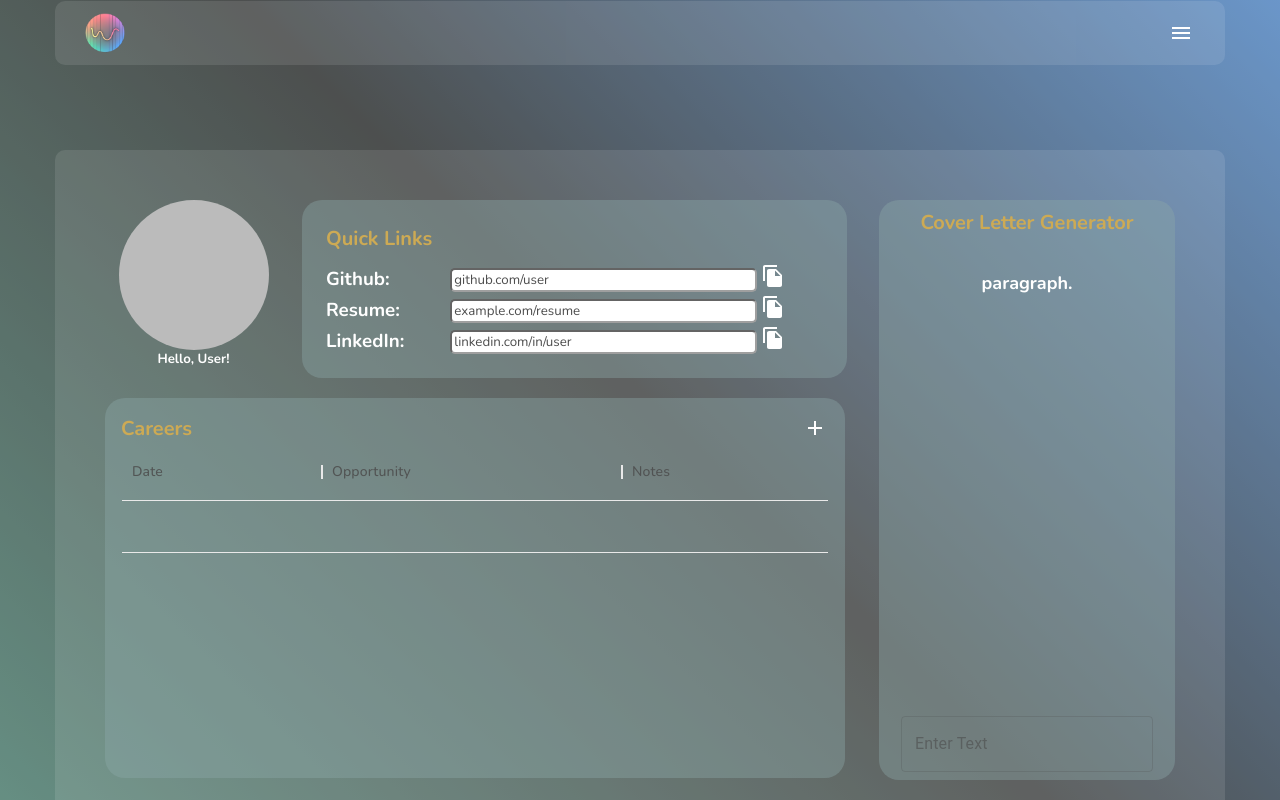
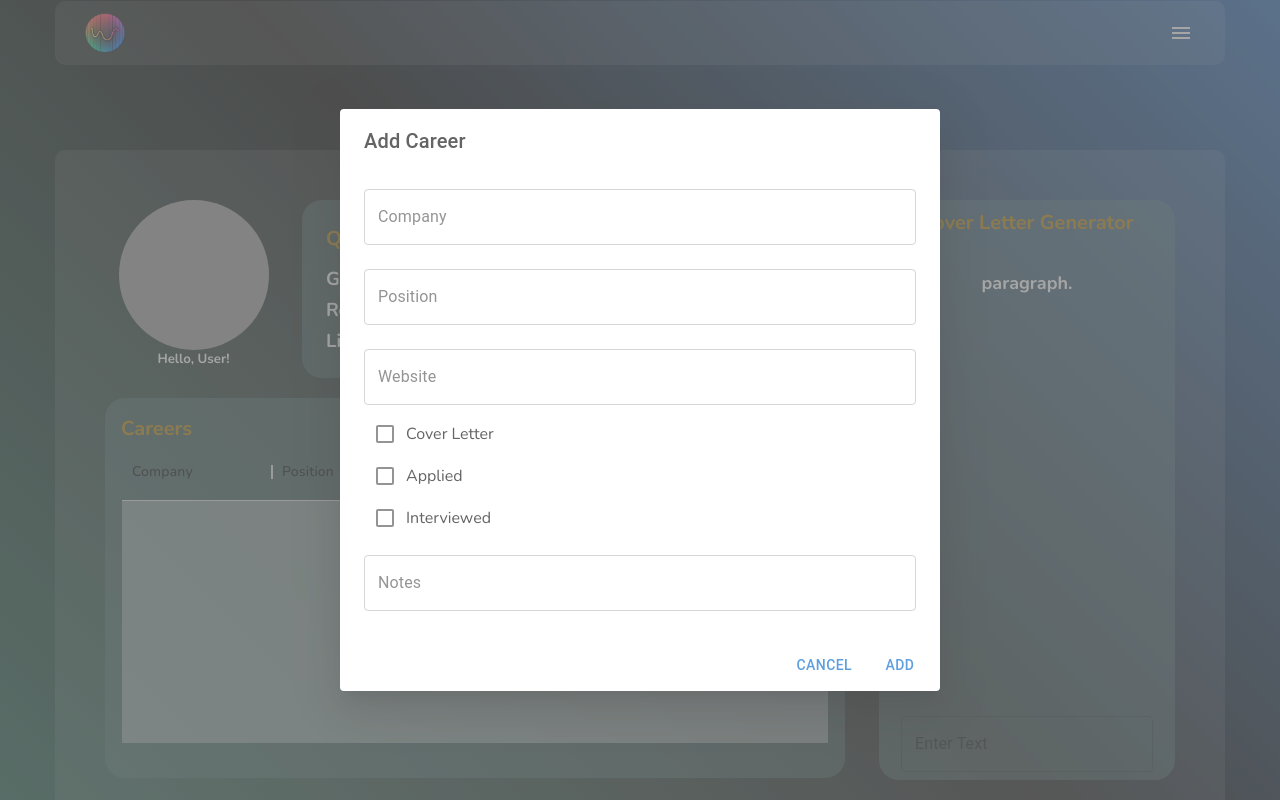
Before and after one commit to SamMaisha/pulse-app, a React (Create React App) app in the folder client/: page /dashboard in a window 1280 px wide. Both pictures are taken after a click on the button 815 px from the left and 427 px from the top of the page. Shown: the top 800 px of the page. Built offline with nearby package versions, Linux system fonts and the light colour scheme; no server answers; grey boxes are pictures that could not be loaded.

Commit message:
update careers component, add content, add popup window for add/edit

```diff
--- a/client/src/components/Careers.jsx
+++ b/client/src/components/Careers.jsx
@@ -1,25 +1,120 @@
 import React, { useState } from 'react';
 import Box from '@mui/material/Box';
-import { IconButton } from '@mui/material';
+import { IconButton, Dialog, DialogTitle, DialogContent, DialogActions, Button, TextField, Checkbox } from '@mui/material';
 import DeleteIcon from '@mui/icons-material/Delete';
 import { DataGrid } from '@mui/x-data-grid';
 import AddIcon from '@mui/icons-material/Add';
+import EditIcon from '@mui/icons-material/Edit';
 
 const Careers = () => {
-  const [rows, setRows] = useState([
-    { id: 1, date: null, opportunity: '', notes: '' },
-  ]);
+  const [careers, setCareers] = useState([]);
+  const [open, setOpen] = useState(false);
+  const [selectedCareer, setSelectedCareer] = useState(null);
+  const [newCareer, setNewCareer] = useState({
+    company: '',
+    position: '',
+    website: '',
+    coverLetter: false,
+    applied: false,
+    interviewed: false,
+    notes: '',
+  });
+
+  const handleAddCareer = () => {
+    setSelectedCareer(null);
+    setNewCareer({
+      company: '',
+      position: '',
+      website: '',
+      coverLetter: false,
+      applied: false,
+      interviewed: false,
+      notes: '',
+    });
+    setOpen(true);
+  };
+
+
+  const handleDeleteCareer = (id) => {
+    const updatedCareers = careers.filter((career) => career.id !== id);
+    setCareers(updatedCareers);
+  };
+
+  const handleEditCareer = (career) => {
+    setSelectedCareer(career);
+    setNewCareer(career);
+    setOpen(true);
+  };
+
+  const handleSaveCareer = () => {
+    if (selectedCareer) {
+      setCareers((prevCareers) =>
+        prevCareers.map((career) =>
+          career.id === selectedCareer.id ? { ...newCareer, id: selectedCareer.id } : career
+        )
+      );
+    } else {
+      const newId = careers.length > 0 ? careers[careers.length - 1].id + 1 : 1;
+      setCareers((prevCareers) => [...prevCareers, { ...newCareer, id: newId }]);
+    }
+
+    setOpen(false);
+  };
+
+  const handleInputChange = (event, field) => {
+    const value = field === 'coverLetter' || field === 'applied' || field === 'interviewed' ? event.target.checked : event.target.value;
+
+    setNewCareer((prevCareer) => ({
+      ...prevCareer,
+      [field]: value,
+    }));
+  };
 
   const columns = [
-    { field: 'date', headerName: 'Date', width: 200, editable: true },
-    { field: 'opportunity', headerName: 'Opportunity', width: 300, editable: true },
-    { field: 'notes', headerName: 'Notes', width: 300, editable: true },
+    { field: 'company', headerName: 'Company', width: 150 },
+    { field: 'position', headerName: 'Position', width: 150 },
+    { field: 'website', headerName: 'Website', width: 200 },
+    {
+      field: 'coverLetter',
+      headerName: 'Cover Letter',
+      width: 100,
+      renderCell: (params) => (
+        <Checkbox checked={params.value} disabled />
+      ),
+    },
+    {
+      field: 'applied',
+      headerName: 'Applied',
+      width: 80,
+      renderCell: (params) => (
+        <Checkbox checked={params.value} disabled />
+      ),
+    },
+    {
+      field: 'interviewed',
+      headerName: 'Interviewed',
+      width: 100,
+      renderCell: (params) => (
+        <Checkbox checked={params.value} disabled />
+      ),
+    },
+    { field: 'notes', headerName: 'Notes', width: 200 },
+    {
+      field: 'edit',
+      headerName: 'Edit',
+      width: 70,
+      renderCell: (params) => (
+        <IconButton onClick={() => handleEditCareer(params.row)}>
+          <EditIcon />
+        </IconButton>
+      ),
+    },
     {
       field: 'delete',
       headerName: 'Delete',
-      width: 100,
+      width: 70,
       renderCell: (params) => (
-        <IconButton>
+        <IconButton onClick={() => handleDeleteCareer(params.row.id)}>
           <DeleteIcon />
         </IconButton>
       ),
@@ -35,6 +130,7 @@ const Careers = () => {
         borderRadius: 5,
         height: 300,
         width: '100%',
+        maxWidth: 750,
         marginBottom: '20px',
         marginTop: '20px',
         bgcolor: 'rgba(91, 130, 130, 0.4)',
@@ -47,13 +143,15 @@ const Careers = () => {
           right: '10px',
         }}
       >
-        <IconButton color="inherit">
+        <IconButton onClick={handleAddCareer}>
           <AddIcon sx={{ color: 'white' }} />
         </IconButton>
       </Box>
+
       <div className="title">Careers</div>
+
       <DataGrid
-        rows={rows}
+        rows={careers}
         columns={columns}
         disableRowSelectionOnClick
         disableColumnMenu
@@ -62,6 +160,65 @@ const Careers = () => {
         hideFooter
         sx={{ borderColor: 'transparent' }}
       />
+
+      {/* Popup window */}
+      <Dialog open={open} onClose={() => setOpen(false)}>
+        <DialogTitle>{selectedCareer ? 'Edit Career' : 'Add Career'}</DialogTitle>
+        <DialogContent>
+          <TextField
+            label="Company"
+            value={newCareer.company}
+            onChange={(e) => handleInputChange(e, 'company')}
+            fullWidth
+            margin="normal"
+          />
+          <TextField
+            label="Position"
+            value={newCareer.position}
+            onChange={(e) => handleInputChange(e, 'position')}
+            fullWidth
+            margin="normal"
+          />
+          <TextField
+            label="Website"
+            value={newCareer.website}
+            onChange={(e) => handleInputChange(e, 'website')}
+            fullWidth
+            margin="normal"
+          />
+          <Box sx={{ display: 'flex', alignItems: 'center' }}>
+            <Checkbox
+              checked={newCareer.coverLetter}
+              onChange={(e) => handleInputChange(e, 'coverLetter')}
+            />
+            <span>Cover Letter</span>
+          </Box>
+          <Box sx={{ display: 'flex', alignItems: 'center' }}>
+            <Checkbox checked={newCareer.applied} onChange={(e) => handleInputChange(e, 'applied')} />
+            <span>Applied</span>
+          </Box>
+          <Box sx={{ display: 'flex', alignItems: 'center' }}>
+            <Checkbox
+              checked={newCareer.interviewed}
+              onChange={(e) => handleInputChange(e, 'interviewed')}
+            />
+            <span>Interviewed</span>
+          </Box>
+          <TextField
+            label="Notes"
+            value={newCareer.notes}
+            onChange={(e) => handleInputChange(e, 'notes')}
+            fullWidth
+            margin="normal"
+          />
+        </DialogContent>
+        <DialogActions>
+          <Button onClick={() => setOpen(false)}>Cancel</Button>
+          <Button onClick={handleSaveCareer}>
+            {selectedCareer ? 'Save' : 'Add'}
+          </Button>
+        </DialogActions>
+      </Dialog>
     </Box>
   );
 };
```
